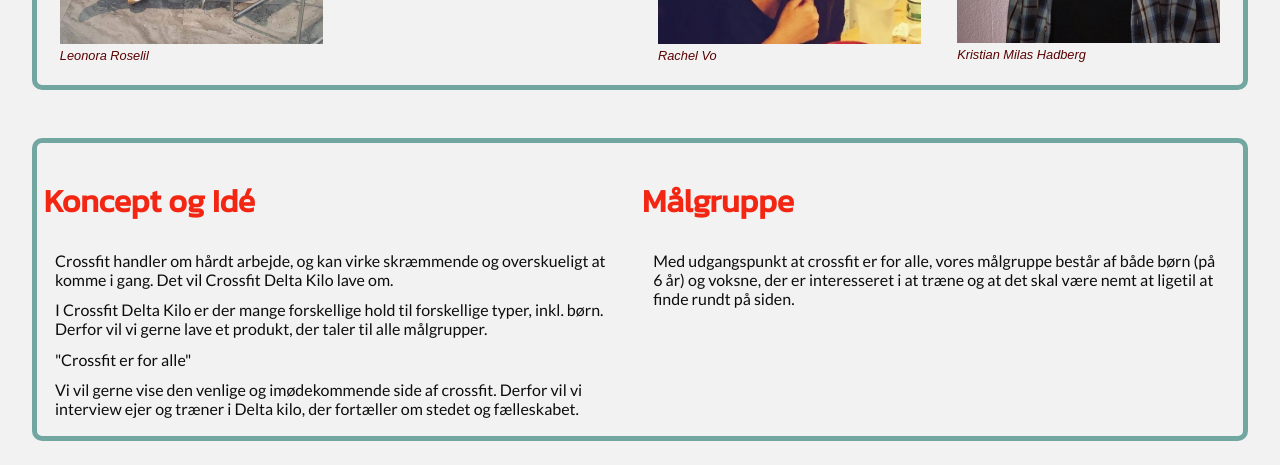
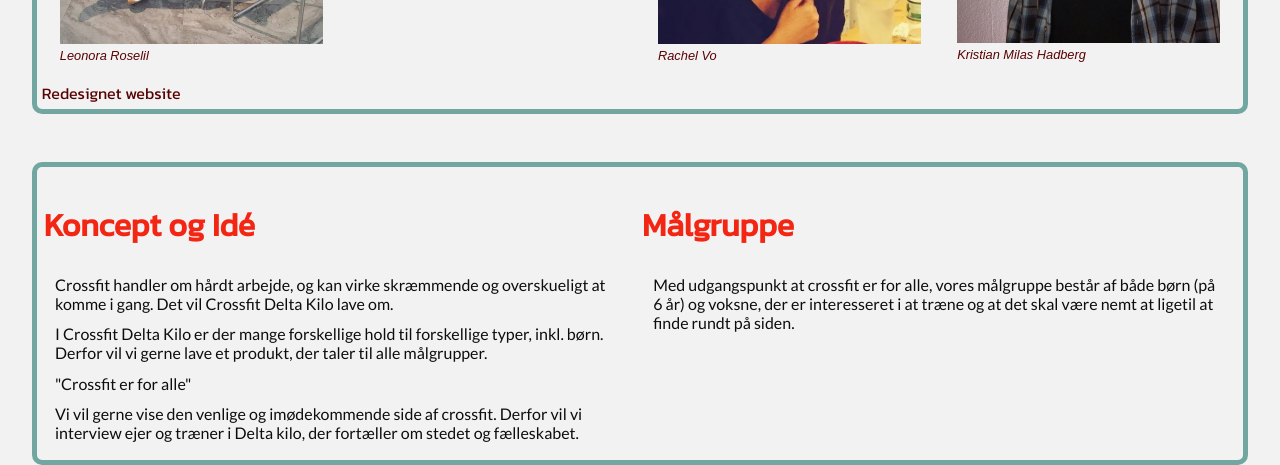
Before and after one commit to rachelhdvo0727/03_02_03_dokumentationssite, a plain HTML site: page index.html in a window 1280 px wide. Shown: the part 471-936 px from the top of the page. Drawn offline with Linux system fonts and the light colour scheme.

Commit message:
link til redesignet site

```diff
--- a/index.html
+++ b/index.html
@@ -18,6 +18,7 @@
             <a href="index.html#analyse">Analyse</a>
             <a href="index.html#virksomhedsvideo">Virksomhedsvideo</a>
             <a href="index.html#redesign">Redesign</a>
+
         </nav>
     </header>
 
@@ -46,6 +47,8 @@
                 </figure>
             </div>
         </div>
+
+        <a href="http://vo-consult.com/kea/03-content/03-redesign/03_02_08_redesignet_website/">Redesignet website</a>
     </section>
 
 
```
